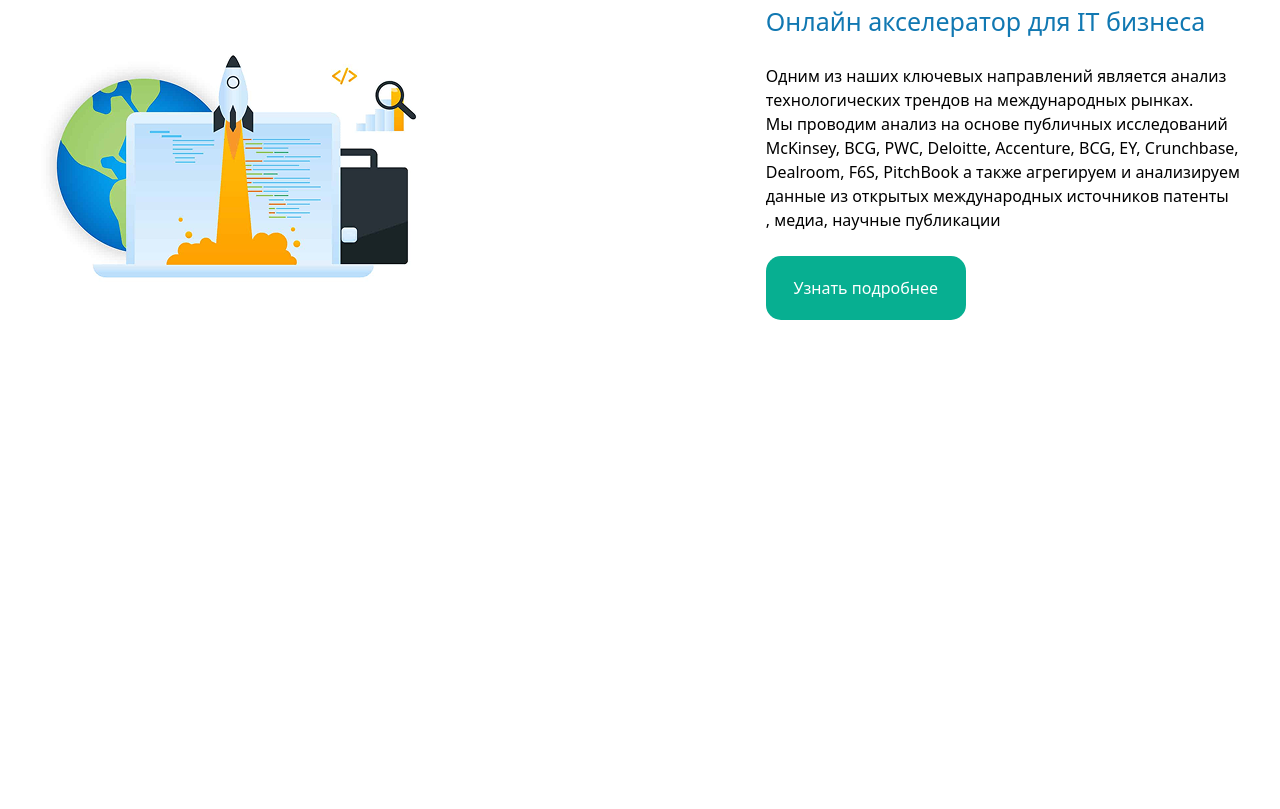
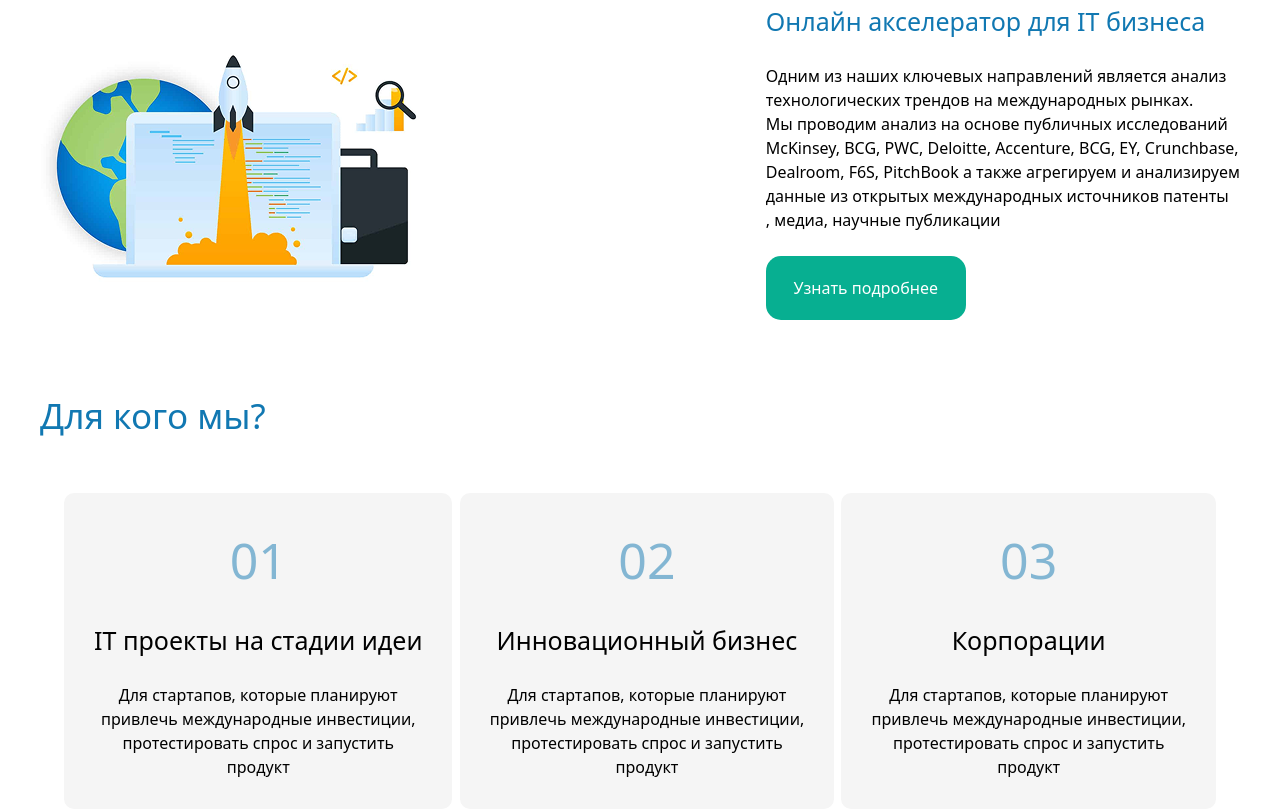
Before and after one commit to nozimnegmatov0010/exam-2, a website: page index.html in a window 1280 px wide. Shown: the part 1160-1969 px from the top of the page. Before the commit the page ends 1480 px from the top, so only its background shows below. Drawn offline with Linux system fonts and the light colour scheme.

Commit message:
section 4

```diff
--- a/index.html
+++ b/index.html
@@ -8,7 +8,7 @@
 </head>
 <body class="max-w-[1400px] m-auto">
     <div style="background-image: url(./src/images/uae-4-2048x1367\ 2.png);">
-        <div class="flex justify-between items-center p-[20px] ">
+        <div class="flex justify-between items-center p-[20px] max-w-[1200px] m-auto ">
             <img src="./src/images/INNOMA.VC.png" alt="">
             <div class="hidden md:block md:flex lg:block lg:flex gap-[15px] text-[white]">
                 <p>Кто мы?</p>
@@ -46,5 +46,29 @@
             <button class="p-[20px] w-[200px] text-center text-[white] bg-[#07AF91] rounded-[15px]">Узнать подробнее</button>
         </div>
     </div>
+        <h1 class="text-[35px] mt-[70px] mb-[50px] text-[#1178B2] text-center lg:text-start md:text-center max-w-[1200px] m-auto">Для кого мы?</h1>
+    <div class="text-center   justify-between items-center lg:text-start max-w-[1200px] m-auto  lg:flex md:max-w-[90%] m-auto  ">
+    <div class="p-[30px] text-center bg-[whitesmoke] rounded-[10px]">
+        <h1 class="text-[50px] text-[#1178B280]">01</h1>
+        <br>
+        <h2 class="text-[25px]">IT проекты на стадии идеи</h2>
+        <br>
+        <p>Для стартапов, которые планируют <br> привлечь международные инвестиции, <br> протестировать спрос и запустить <br> продукт</p>
+    </div>
+    <div class="p-[30px] text-center bg-[whitesmoke] rounded-[10px]">
+        <h1 class="text-[50px] text-[#1178B280]">02</h1>
+        <br>
+        <h2 class="text-[25px]">Инновационный бизнес</h2>
+        <br>
+        <p>Для стартапов, которые планируют <br> привлечь международные инвестиции, <br> протестировать спрос и запустить <br> продукт</p>
+    </div>
+    <div class="p-[30px] text-center bg-[whitesmoke] rounded-[10px]">
+        <h1 class="text-[50px] text-[#1178B280]">03</h1>
+        <br>
+        <h2 class="text-[25px]">Корпорации</h2>
+        <br>
+        <p>Для стартапов, которые планируют <br> привлечь международные инвестиции, <br> протестировать спрос и запустить <br> продукт</p>
+    </div>
+</div>
 </body>
 </html>
```
Also changed, not shown: src/output.css.
